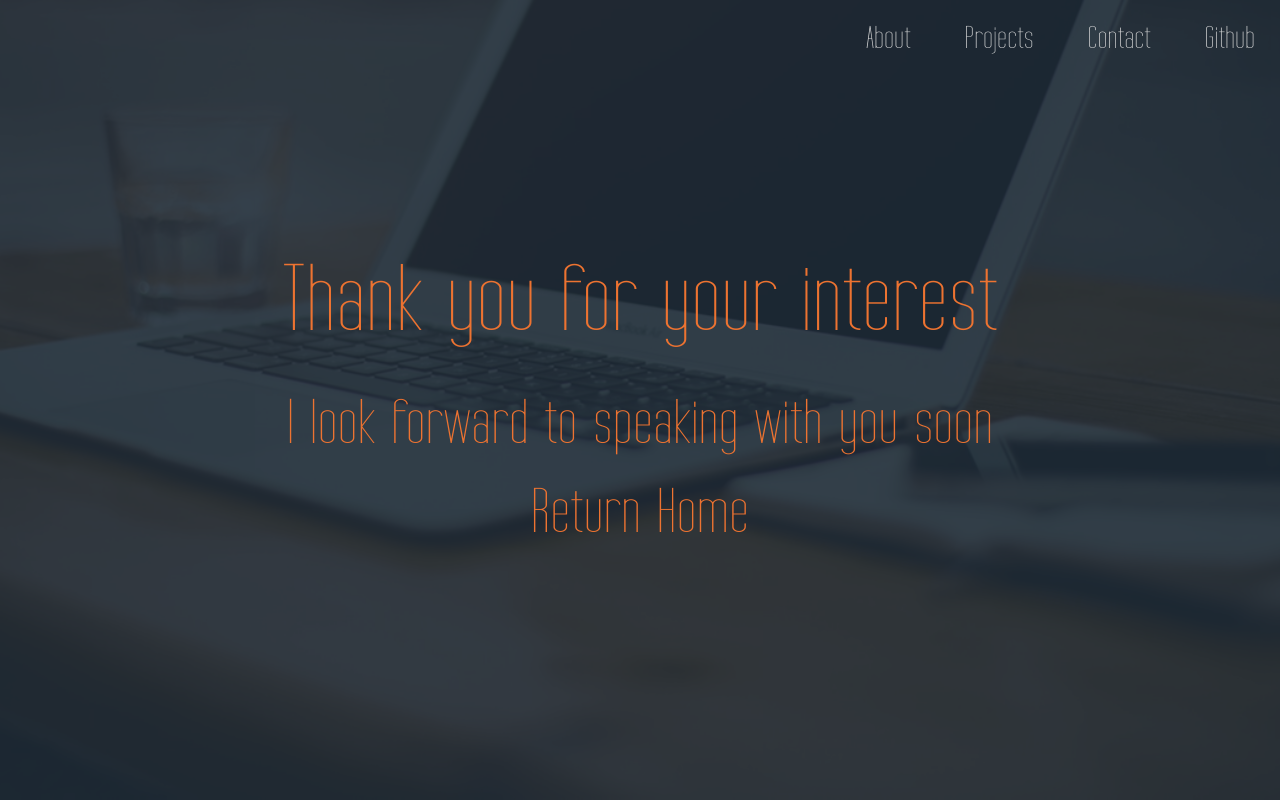
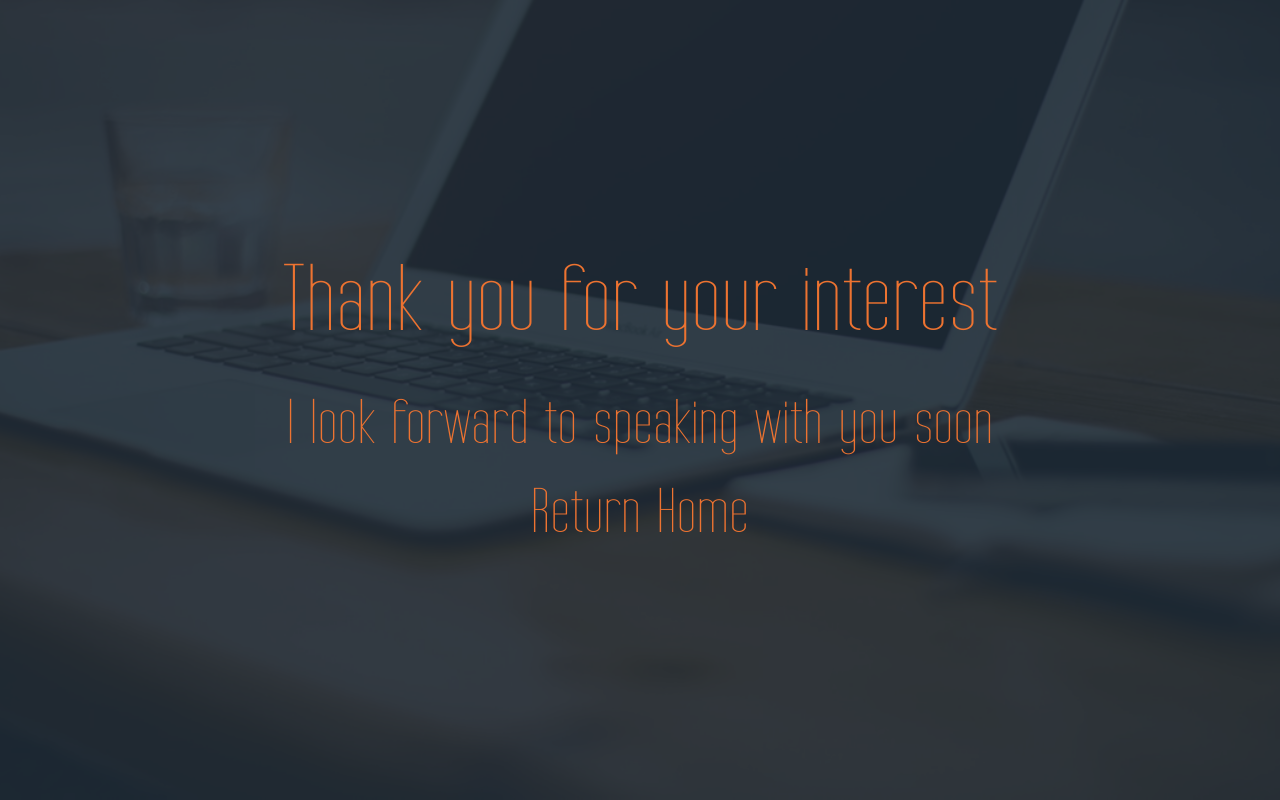
Before and after one commit to a-emery/Portfolio, a plain HTML site: page thanks.html in a window 1280 px wide. Drawn offline with Linux system fonts and the light colour scheme.

Commit message:
Changed email splash

```diff
--- a/scss/main.scss
+++ b/scss/main.scss
@@ -102,9 +102,7 @@ body {
 
 .heroContainerThanks {
   position: relative;
-  min-height: 500px;
-  margin-top: -75px;
-  z-index: -1px;
+  height: 100vh;
 }
 
 .hero {
--- a/thanks.html
+++ b/thanks.html
@@ -9,18 +9,6 @@
   <title>Aaron Emery</title>
 </head>
 <body>
-  <div class="headerThanks">
-    <ul class="headerList">
-      <li class="headerListItem"><a href="http://a-emery.github.io/Portfolio/#about" id="js_aboutLink" class="headerListItemLink">About</a></li>
-      <li class="headerListItem"><a href="http://a-emery.github.io/Portfolio/#projects" id="js_projectsLink" class="headerListItemLink">Projects</a></li>
-      <li class="headerListItem"><a href="http://a-emery.github.io/Portfolio/#contact" id="js_contactLink" class="headerListItemLink">Contact</a></li>
-      <li class="headerListItem"><a href="http://github.com/a-emery" class="headerListItemLink" target="_blank">Github</a></li>
-    </ul>
-    <div class="headerArrowContainer">
-      <img class="headerArrow" src="./images/top.png" alt="Top of Page">
-      <img class="headerArrowHover" id="js_topLink" src="./images/topHover.png" alt="Top of Page">
-    </div>
-  </div>
 
   <div class="heroContainerThanks">
     <div class="hero">
```
Also changed, not shown: css/main.css.
